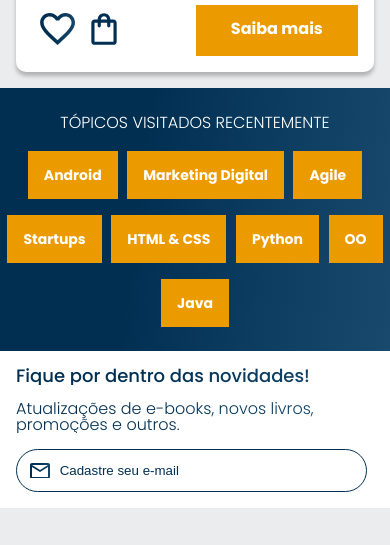
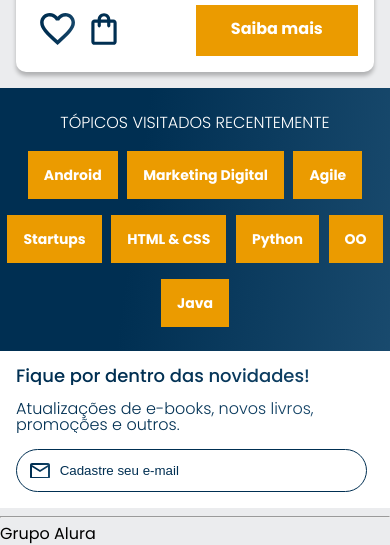
Before and after one commit to Deennys/Alura-mobile-first, a plain HTML site: page index.html in a window 390 px wide. Shown: the part 1415-1960 px from the top of the page. Before the commit the page ends 1923 px from the top, so only its background shows below. Drawn offline with nearby package versions, Linux system fonts and the light colour scheme.

Commit message:
footer created | layout mobile finished

```diff
--- a/index.html
+++ b/index.html
@@ -151,6 +151,11 @@
         <input type="email" placeholder="Cadastre seu e-mail" class="contato__email">
     </section>
 
+    <hr/>
+
+    <footer class="rodape">
+        <h2 class="rodape__titulo">Grupo Alura</h2>
+    </footer>
 
     <script src="https://cdn.jsdelivr.net/npm/swiper@8/swiper-bundle.min.js"></script>
     <script>
--- /dev/null
+++ b/styles/rodape.css
@@ -0,0 +1,8 @@
+hr {
+    margin: 0;
+}
+
+.rodape {
+    background-color: var(--branco);
+    padding: 1em;
+}
```
